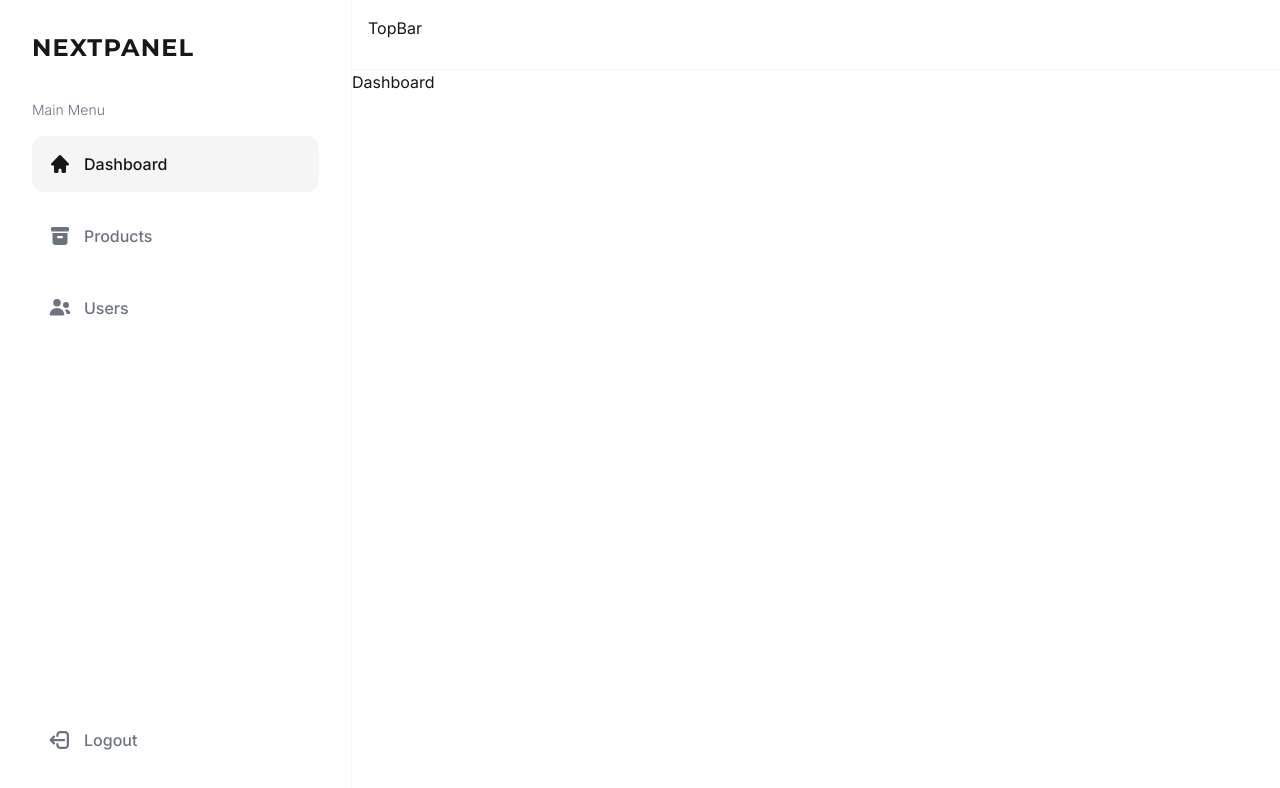
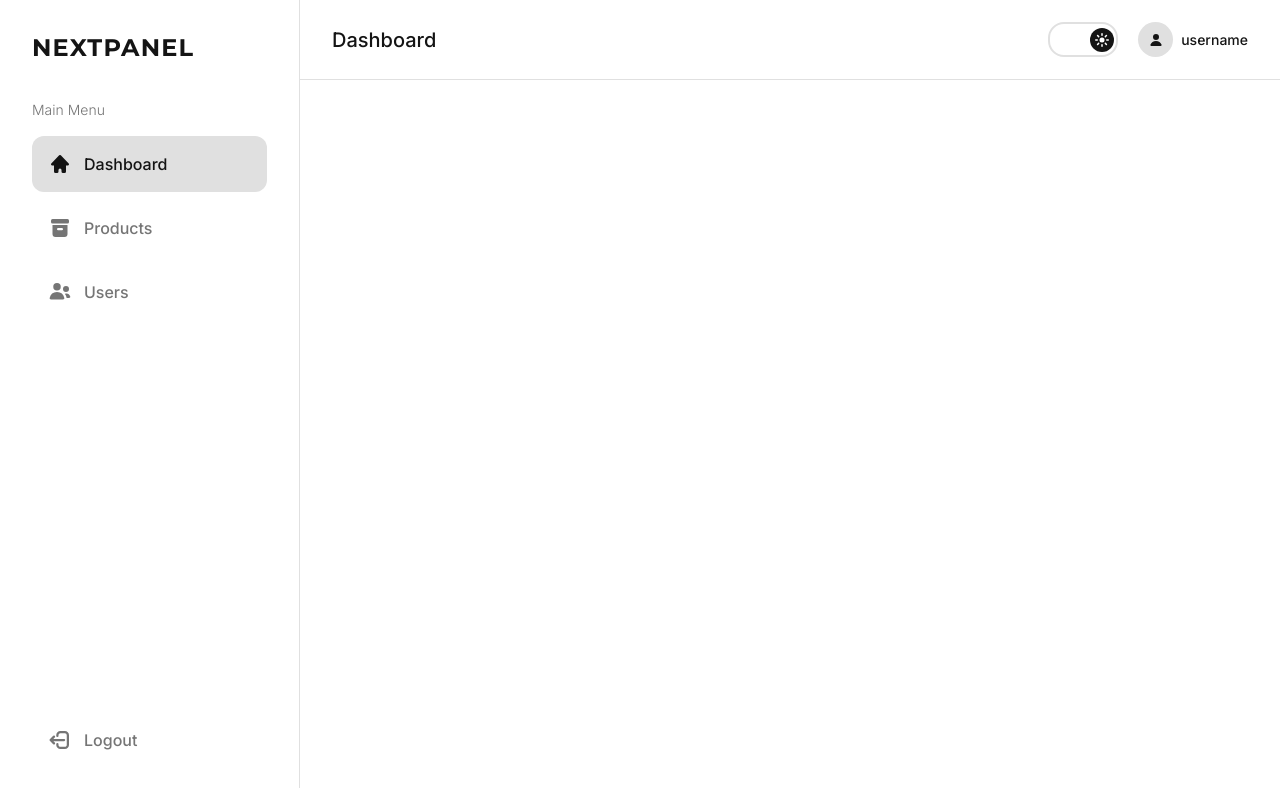
Before and after one commit to laurentiu-m/next-ecommerce-dashboard, a Next.js app: page /dashboard in a window 1280 px wide. Shown: the top 788 px of the page. Built offline with nearby package versions, Linux system fonts and the light colour scheme.

Commit message:
feat: add current path to topbar, button to change themes and user account box

```diff
--- a/src/app/globals.css
+++ b/src/app/globals.css
@@ -5,10 +5,10 @@
 @layer base {
   :where([data-theme="light"]) {
     --tw-bg: #ffffff;
-    --tw-text: #171717;
-    --tw-surface: #f5f5f5;
+    --tw-text: #141414;
+    --tw-surface: #e0e0e0;
     --tw-primary: #2563eb;
-    --tw-secondary: #6b7280;
+    --tw-secondary: #757575;
     --tw-accent: #4f46e5;
     --tw-success: #22c55e;
     --tw-warning: #eab308;
@@ -18,9 +18,9 @@
   :where([data-theme="dark"]) {
     --tw-bg: #171717;
     --tw-text: #f5f5f5;
-    --tw-surface: #262626;
+    --tw-surface: #2c2c2c;
     --tw-primary: #3b82f6;
-    --tw-secondary: #9ca3af;
+    --tw-secondary: #999999;
     --tw-accent: #6366f1;
     --tw-success: #16a34a;
     --tw-warning: #ca8a04;
@@ -41,6 +41,7 @@
   --color-warning: var(--tw-warning);
   --color-danger: var(--tw-danger);
 
-  --spacing-sidebar: 352px;
-  --spacing-topbar: 70px;
+  --spacing-sidebar: 300px;
+  --spacing-topbar-h: 80px;
+  --spacing-topbar-w: calc(100% - var(--spacing-sidebar));
 }
--- a/src/components/layout/Sidebar/MenuItems.tsx
+++ b/src/components/layout/Sidebar/MenuItems.tsx
@@ -28,6 +28,8 @@ export const MenuItems = () => {
   return (
     <div className="flex flex-col gap-4">
       <h5 className="text-sm font-light text-secondary">Main Menu</h5>
+
+      <div className="flex flex-col gap-2">
         {menuItems.map((item) => {
           const isActive = pathname === item.link;
 
@@ -35,7 +37,7 @@ export const MenuItems = () => {
             <Link
               key={item.text}
               href={item.link}
-            className={`${isActive ? "pointer-events-none bg-surface text-foreground" : "text-secondary cursor-pointer hover:bg-surface hover:text-foreground"} p-4 flex items-center gap-3 rounded-xl group transition-all duration-300`}
+              className={`${isActive ? "pointer-events-none bg-surface text-foreground" : "text-secondary cursor-pointer hover:bg-surface hover:text-foreground"} p-4 flex items-center gap-3 rounded-xl group transition-colors duration-300`}
               aria-disabled={isActive}
             >
               {item.icon}
@@ -44,5 +46,6 @@ export const MenuItems = () => {
           );
         })}
       </div>
+    </div>
   );
 };
--- a/src/components/layout/Topbar/index.tsx
+++ b/src/components/layout/Topbar/index.tsx
@@ -1,7 +1,31 @@
+"use client";
+
+import { usePathname } from "next/navigation";
+import { UserIcon } from "@heroicons/react/16/solid";
+import { ThemeSwitch } from "@/components/ui/ThemeSwitch";
+import { ROUTES } from "@/constants";
+
+type RoutePath = keyof typeof ROUTES;
+
 export const Topbar = () => {
+  const pathname = usePathname() as RoutePath;
+
+  const currentPath = ROUTES[pathname];
+
   return (
-    <div className="fixed w-full h-topbar ml-sidebar p-4 bg-background border-b border-surface text-foreground">
-      <h1>TopBar</h1>
+    <div className="fixed w-topbar-w h-topbar-h flex items-center justify-between  ml-sidebar px-8 py-4 bg-background border-b border-surface text-foreground">
+      <h2 className="text-xl font-medium">{currentPath}</h2>
+
+      <div className="flex gap-5 items-center">
+        <ThemeSwitch />
+        <div className="flex gap-2 items-center justify-between">
+          <div className="bg-surface w-[35px] h-[35px] rounded-full flex items-center justify-center">
+            <UserIcon className="size-4" />
+          </div>
+
+          <h4 className="text-sm font-medium">username</h4>
+        </div>
+      </div>
     </div>
   );
 };
--- a/src/components/ui/ThemeSwitch.tsx
+++ b/src/components/ui/ThemeSwitch.tsx
@@ -1,7 +1,7 @@
 "use client";
 
 import { useEffect, useState } from "react";
-
+import { SunIcon, MoonIcon } from "@heroicons/react/16/solid";
 import { useTheme } from "next-themes";
 
 export const ThemeSwitch = () => {
@@ -16,9 +16,18 @@ export const ThemeSwitch = () => {
 
   return (
     <button
+      className="w-[70px] h-[35px] relative flex items-center justify-center bg-background border-2 border-surface rounded-2xl cursor-pointer"
       onClick={() => setTheme(resolvedTheme === "dark" ? "light" : "dark")}
     >
-      {resolvedTheme === "dark" ? "Light" : "Dark"}
+      <div
+        className={`${resolvedTheme === "dark" ? "translate-x-0" : "translate-x-9"} left-0 bg-foreground w-6 h-6 absolute flex items-center justify-center mx-1 rounded-full transition-all transform`}
+      >
+        {resolvedTheme === "dark" ? (
+          <MoonIcon className="size-4 text-background" />
+        ) : (
+          <SunIcon className="size-4 text-background" />
+        )}
+      </div>
     </button>
   );
 };
--- /dev/null
+++ b/src/constants/index.ts
@@ -0,0 +1 @@
+export * from "./routes";
--- /dev/null
+++ b/src/constants/routes.ts
@@ -0,0 +1,5 @@
+export const ROUTES = {
+  "/dashboard": "Dashboard",
+  "/products": "Products",
+  "/users": "Users",
+} as const;
```
Lines whose indentation alone changed are shown as unchanged.
